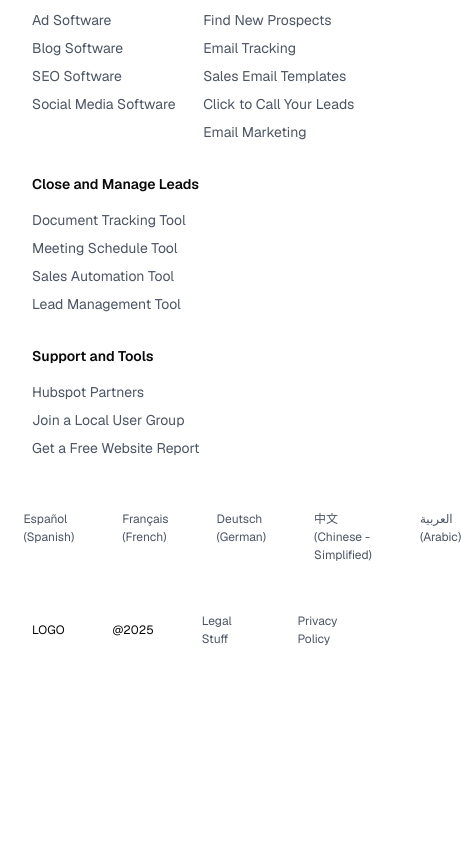
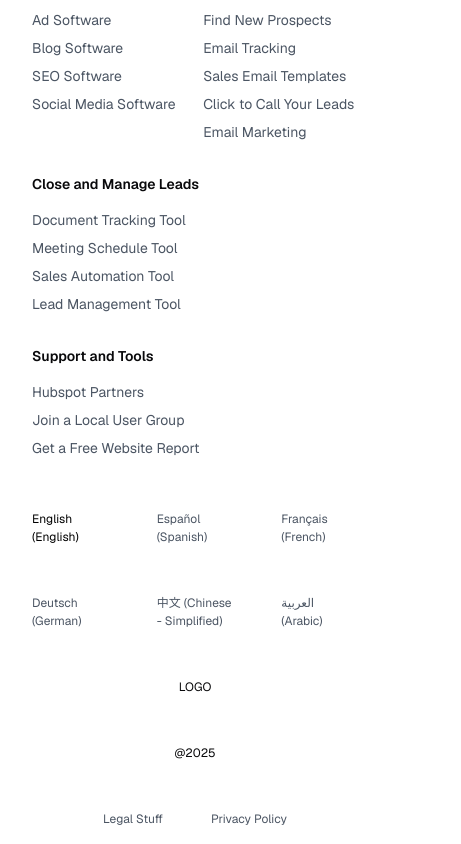
Before and after one commit to ivor-19/BookWebsite, a Next.js app: page / in a window 390 px wide. Shown: the part 891-1735 px from the top of the page, 461 px wide, since content can reach past the window. Before the commit the page ends 1555 px from the top, so only its background shows below. Built offline with nearby package versions, Linux system fonts and the light colour scheme; no server answers; the database is empty.

Commit message:
fixed the footer

```diff
--- a/src/app/globals.css
+++ b/src/app/globals.css
@@ -15,6 +15,11 @@
   display: grid;
   grid-template-columns: repeat(4, 1fr);
 
+}
+
+.footer-language{
+  display: grid;
+  grid-template-columns: repeat(6, 1fr);
 }
 
 @media (max-width: 1350px){
@@ -44,6 +49,12 @@
 /* HEADER PART */
 @media (max-width: 412){
   .header-mobile{
+    font-size: 12px;
+  }
+}
+@media (max-width: 600px){
+  .footer-language{
+    grid-template-columns: repeat(3, 1fr);
     font-size: 12px;
   }
 }
--- a/src/components/Footer.tsx
+++ b/src/components/Footer.tsx
@@ -42,8 +42,8 @@
           </ul>
         </div>
       </div>
-      <div className='text-[12px] flex items-center justify-center gap-12'>
-        <ul className='text-[12px] flex gap-12 text-gray-600'>
+      <div className='text-[12px] items-center justify-center gap-12 w-full'>
+        <ul className='text-[12px] gap-12 text-gray-600 footer-language'>
           <li><a href="#" className='text-[var(--hover-text)]'>English (English)</a></li>
           <li><a href="#" className='hover:text-[var(--hover-text)]'>Español (Spanish)</a></li>
           <li><a href="#" className='hover:text-[var(--hover-text)]'>Français (French)</a></li>
@@ -52,7 +52,7 @@
           <li><a href="#" className='hover:text-[var(--hover-text)]'>العربية (Arabic)</a></li>
         </ul>
       </div>
-      <div className='text-[12px] flex items-center justify-between gap-12 w-full'>
+      <div className='text-[12px] flex items-center justify-between gap-12 w-full max-sm:flex-col'>
         <div className='flex flex-auto justify-start'>
           <span>LOGO</span>
         </div>
```
